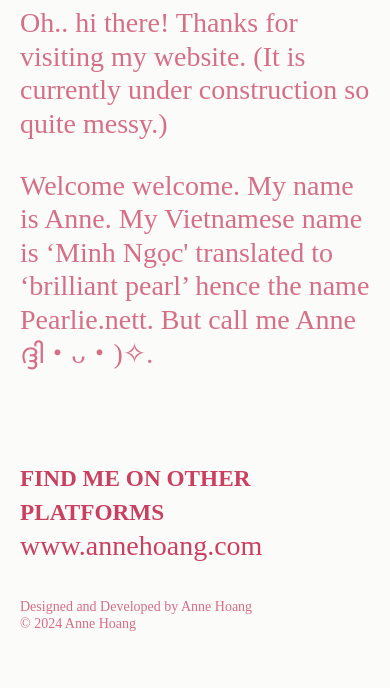
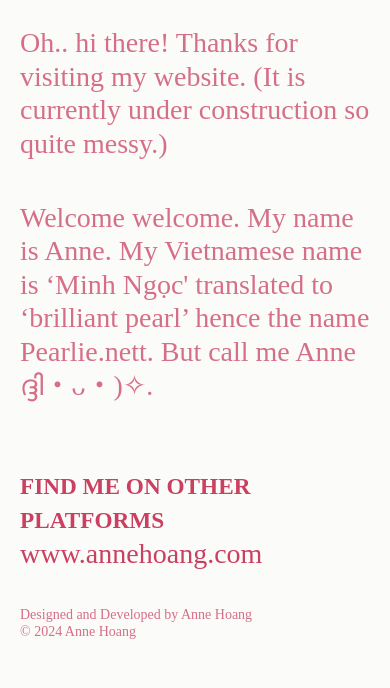
Before and after one commit to pearliedotnet/pearliedotnet.github.io, a plain HTML site: page index.html in a window 390 px wide. Shown: the part 156-844 px from the top of the page. Drawn offline with Linux system fonts and the light colour scheme; a script that the page names is missing.

Commit message:
Add files via upload

```diff
--- a/styles.css
+++ b/styles.css
@@ -76,7 +76,7 @@ h5 {
     font-size: 28px;
     width: auto;
     height: 100%;
-    margin: 40px 20px;
+    margin: 20px;
   }
 
   h1 {
@@ -91,7 +91,7 @@ h5 {
   }
 
   p {
-    margin-top: 0px;
+    margin-top: 40px;
   }
 
   .div-2 {
@@ -100,7 +100,7 @@ h5 {
 
   .div-3 {
     font-size: 1em;
-    margin-top: 64px;
+    margin-top: 40px;
   }
 
   .copyright {
```
